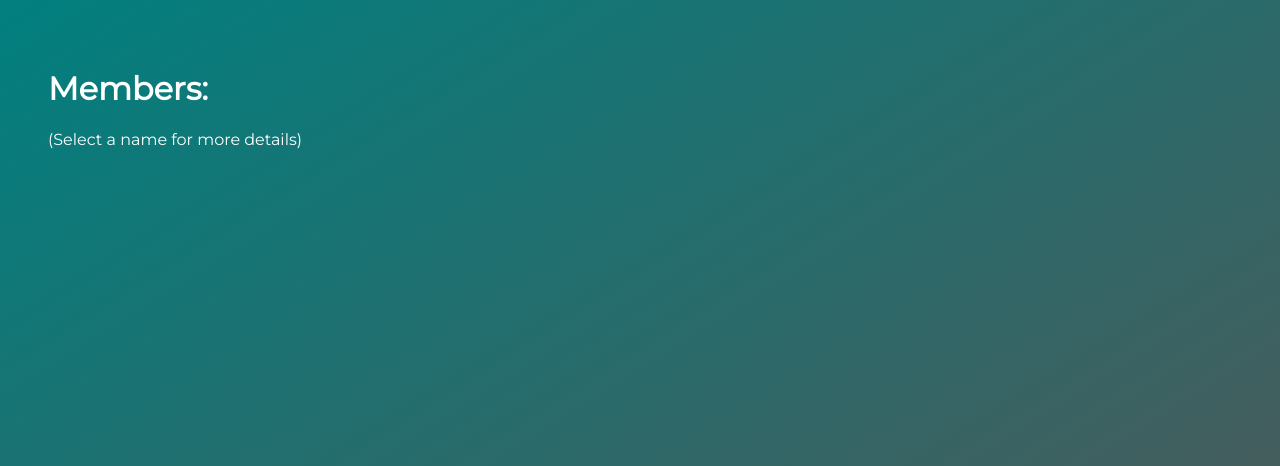
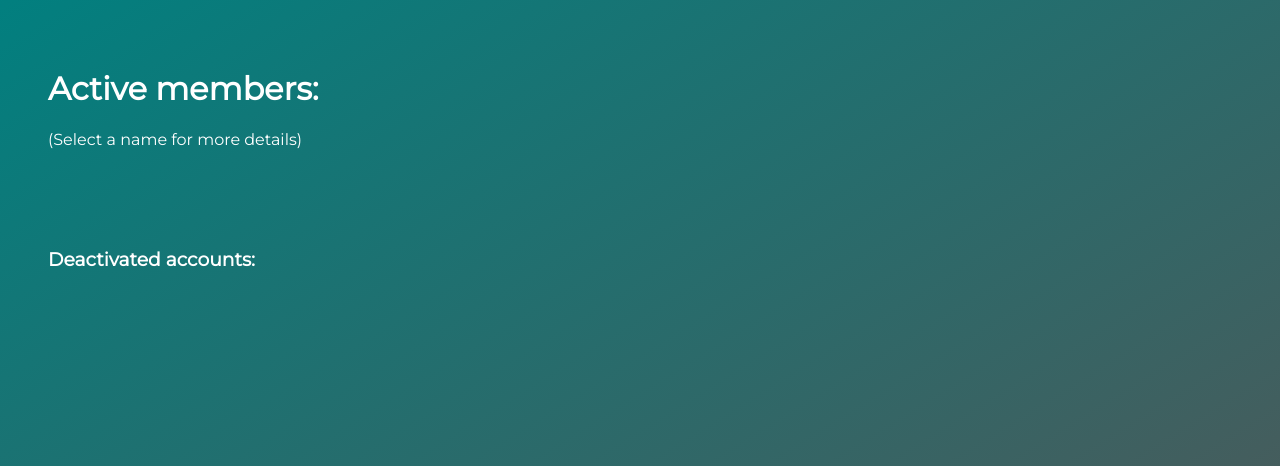
Before and after one commit to AnnaW86/gym_manager, a Flask app: page /members in a window 1280 px wide. Shown: the part 30-496 px from the top of the page. Run offline with Flask 2, Linux system fonts and the light colour scheme; data that the repository does not hold is empty; some libraries are stand-ins or nearby versions.

Commit message:
updated deactivated members to delete existing bookings and stop future bookings, updated membership_types table and class with better naming

```diff
--- a/controllers/gym_classes_controller.py
+++ b/controllers/gym_classes_controller.py
@@ -40,11 +40,11 @@ def create_class(id):
 @gym_classes_blueprint.route("/gym_classes/<id>")
 def show_gym_class(id):
     gym_class = gym_class_repository.select(id)
+    number_of_attendees = member_repository.find_number_of_attendees(id)
     attendees = member_repository.select_all_by_gym_class(id)
     availability = gym_class.check_availability()
-    members =  member_repository.select_all()
+    members =  member_repository.select_all_active()
     unbooked_members = []
     enrolled_members = member_repository.select_all_by_gym_class(id)
     gym_class.check_members_existing_booking(members, enrolled_members, unbooked_members)
-    # number_of_classes_scheduled = gym_class_repository.find_number_of_classes_scheduled(id)
-    return render_template("gym_classes/show.html", gym_class = gym_class, attendees = attendees, availability = availability, unbooked_members = unbooked_members, class_types = class_type_repository.select_all() )
+    return render_template("gym_classes/show.html", gym_class = gym_class, number_of_attendees = number_of_attendees, attendees = attendees, availability = availability, unbooked_members = unbooked_members, class_types = class_type_repository.select_all() )
--- a/controllers/members_controller.py
+++ b/controllers/members_controller.py
@@ -2,15 +2,16 @@ from zoneinfo import available_timezones
 from flask import Blueprint, render_template, request, redirect
 
 from models.member import Member
-from repositories import member_repository, gym_class_repository, class_type_repository
+from repositories import member_repository, gym_class_repository, class_type_repository, membership_type_repository, booking_repository
 
 members_blueprint = Blueprint("members", __name__)
 
 # INDEX
 @members_blueprint.route("/members")
 def members():
-    members = member_repository.select_all()
-    return render_template("members/index.html", members = members, class_types = class_type_repository.select_all())
+    active_members = member_repository.select_all_active()
+    deactivated_members = member_repository.select_all_by_deactivated()
+    return render_template("members/index.html", active_members = active_members, deactivated_members = deactivated_members, class_types = class_type_repository.select_all())
 
 # NEW
 @members_blueprint.route("/members/new")
@@ -39,8 +40,9 @@ def show_member(id):
         if gym_class.check_availability() > 0:
             available_classes.append(gym_class)
     bookable_classes = []
+    number_of_bookings = member_repository.find_number_of_bookings(id)
     member.check_existing_booking(enrolled_gym_classes, available_classes, bookable_classes)
-    return render_template("members/show.html", member = member, enrolled_gym_classes = enrolled_gym_classes, bookable_classes = bookable_classes, class_types = class_type_repository.select_all())
+    return render_template("members/show.html", member = member, enrolled_gym_classes = enrolled_gym_classes, bookable_classes = bookable_classes, number_of_bookings = number_of_bookings, class_types = class_type_repository.select_all())
 
 # EDIT
 @members_blueprint.route("/members/<id>/edit")
@@ -54,9 +56,14 @@ def update_member(id):
     first_name = request.form['first_name']
     last_name = request.form['last_name']
     membership_number = request.form['membership_number']
-    member = Member(first_name, last_name, membership_number, id)
+    membership_type_title = request.form['membership_type']
+    membership_type = membership_type_repository.select_from_type(membership_type_title)
+    active_status_feedback = request.form['account_status']
+    if active_status_feedback == 'deactivated':
+        active_status = False
+        booking_repository.delete_all_by_member_id(id)
+    if active_status_feedback == 'active':
+        active_status = True
+    member = Member(first_name, last_name, membership_number, membership_type, active_status, id)
     member_repository.update(member)
-    return render_template("members/show.html", member = member, class_types = class_type_repository.select_all())
-
-# CLASS USERS' SHOW
-# @members_blueprint.route("/gym_classes/<id>")
+    return redirect(f"/members/{id}")
--- a/db/gym_manager.sql
+++ b/db/gym_manager.sql
@@ -9,7 +9,7 @@ DROP TABLE IF EXISTS membership_types;
 
 CREATE TABLE membership_types (
     id SERIAL PRIMARY KEY,
-    membership_type VARCHAR(255)
+    title VARCHAR(255)
 );
 
 CREATE TABLE members (
@@ -41,7 +41,7 @@ CREATE TABLE start_times (
 CREATE TABLE gym_classes (
     id SERIAL PRIMARY KEY,
     class_type_id INT REFERENCES class_types(id),
-    start_time_id VARCHAR,
+    start_time_id INT REFERENCES start_times(id),
     duration INT,
     location_id INT REFERENCES locations(id),
     capacity INT
--- a/models/gym_class.py
+++ b/models/gym_class.py
@@ -1,4 +1,4 @@
-# from repositories import gym_class_repository, start_time_repository
+from repositories import gym_class_repository, start_time_repository
 
 class GymClass:
     def __init__(self, class_type, start_time, duration, location, capacity, id=None):
--- a/models/membership_type.py
+++ b/models/membership_type.py
@@ -1,4 +1,4 @@
 class MembershipType:
-    def __init__(self, membership_type, id=None):
-        self.membership_type = membership_type
+    def __init__(self, title, id=None):
+        self.title = title
         self.id = id
--- a/repositories/booking_repository.py
+++ b/repositories/booking_repository.py
@@ -35,3 +35,8 @@ def select_all():
         booking = Booking(member, gym_class, row['id'])
         bookings.append(booking)
     return bookings
+
+def delete_all_by_member_id(id):
+    sql =  "DELETE FROM bookings WHERE member_id = %s"
+    values = [id]
+    run_sql(sql, values)
--- a/repositories/member_repository.py
+++ b/repositories/member_repository.py
@@ -1,5 +1,6 @@
 from db.run_sql import run_sql
 from models.member import Member
+from repositories import membership_type_repository
 
 def save(member):
     sql = """
@@ -24,17 +25,47 @@ def select_all():
     """
     results = run_sql(sql)
     for row in results:
-        member = Member(row['first_name'], row['last_name'], row['membership_number'], row['membership_type'], row['active_status'], row['id'])
+        membership_type = membership_type_repository.select(row['membership_type_id'])
+        member = Member(row['first_name'], row['last_name'], row['membership_number'], membership_type, row['active_status'], row['id'])
         members.append(member)
     return members
+
+def select_all_active():
+    members = []
+    sql = """
+        SELECT * FROM members
+        WHERE active_status = True
+        ORDER BY last_name
+    """
+    results = run_sql(sql)
+    for row in results:
+        membership_type = membership_type_repository.select(row['membership_type_id'])
+        member = Member(row['first_name'], row['last_name'], row['membership_number'], membership_type, row['active_status'], row['id'])
+        members.append(member)
+    return members
+
+def select_all_by_deactivated():
+    members = []
+    sql = """
+        SELECT * FROM members
+        WHERE active_status = False
+        ORDER BY last_name
+    """
+    results = run_sql(sql)
+    for row in results:
+        membership_type = membership_type_repository.select(row['membership_type_id'])
+        member = Member(row['first_name'], row['last_name'], row['membership_number'], membership_type, row['active_status'], row['id'])
+        members.append(member)
+    return members
+
 
 def update(member):
     sql = """
         UPDATE members
-        SET (first_name, last_name, membership_number) = (%s, %s, %s)
+        SET (first_name, last_name, membership_number, membership_type_id, active_status) = (%s, %s, %s, %s, %s)
         WHERE id = %s
     """
-    values = [member.first_name, member.last_name, member.membership_number, member.id]
+    values = [member.first_name, member.last_name, member.membership_number, member.membership_type.id, member.active_status, member.id]
     run_sql(sql, values)
 
 def select(id):
@@ -47,7 +78,8 @@ def select(id):
     result = run_sql(sql, values)[0]
 
     if result is not None:
-        member = Member(result['first_name'], result['last_name'], result['membership_number'], result['id'])
+        membership_type = membership_type_repository.select(result['membership_type_id'])
+        member = Member(result['first_name'], result['last_name'], result['membership_number'], membership_type, result['active_status'], result['id'])
     return member
 
 def select_all_by_gym_class(id):
@@ -63,6 +95,29 @@ def select_all_by_gym_class(id):
     values = [id]
     results = run_sql(sql, values)
     for row in results:
-        member = Member(row['first_name'], row['last_name'], row['membership_number'], row['id'])
+        membership_type = membership_type_repository.select(row['membership_type_id'])
+        member = Member(row['first_name'], row['last_name'], row['membership_number'], membership_type, row['active_status'], row['id'])
         members.append(member)
     return members
+
+def find_number_of_attendees(id):
+    sql = """
+        SELECT COUNT(*)
+        FROM members
+        INNER JOIN bookings
+        ON bookings.member_id = members.id
+        WHERE bookings.gym_class_id = %s
+    """
+    values = [id]
+    number_of_attendees = run_sql(sql, values)[0]['count']
+    return number_of_attendees
+
+
+def find_number_of_bookings(id):
+    sql = """
+        SELECT COUNT(*) FROM bookings
+        WHERE member_id = %s
+    """
+    values = [id]
+    number_of_bookings = run_sql(sql, values)[0]['count']
+    return number_of_bookings
--- a/static/style.css
+++ b/static/style.css
@@ -3,9 +3,7 @@ body {
     font-size: 16px;
     background-color: teal;
     background-image: linear-gradient(to bottom right, teal, #555555);
-    /* background-image: linear-gradient(to bottom right, #79031D, red); */
     background-repeat: no-repeat;
-    /* rgb(199, 10, 10) */
     margin: 0px;
     color: white;
     min-height: 100vh;
@@ -141,11 +139,28 @@ body > div > section > section {
 .list {
     display: flex;
     justify-content: space-between;
-    /* align-items: baseline; */
 }
-.list p {
+.member_list {
+    display: flex;
+    width: 80%;
+    margin-bottom: 4em;
+}
+.member_list > div {
+    min-width: 300px;
+    margin-right: 2em;
+}
+.member_list ul {
+    margin-top: 30px;
+}
+
+.list h1 {
     margin: 0px;
 }
+
+.list > div {
+    margin-right: 2em;
+}
+
 .list ul {
     display: flex;
     flex-direction: column;
@@ -153,6 +168,7 @@ body > div > section > section {
 }
 .list li {
     background-color: transparent;
+    padding: 1px;
 }
 
 .additional_info {
@@ -161,6 +177,14 @@ body > div > section > section {
 }
 .additional_info .title {
     margin-right: 5em;
+}
+
+#add_booking {
+    display: block;
+    margin-top: 2em;
+}
+#add_booking * {
+    margin-top: 1em;
 }
 
 body > div > section > section > form > div {
--- a/templates/members/index.html
+++ b/templates/members/index.html
@@ -2,14 +2,25 @@
 
 {% block content %}
 
-<div class="list">
+<div class="member_list">
     <div>
-        <h1>Members:</h1>
+        <h1>Active members:</h1>
         <p>(Select a name for more details)</p>
 
     </div>
     <ul id = "member_list">
-        {% for member in members %}
+        {% for member in active_members %}
+        <li><a href="/members/{{ member.id }}">{{ member.get_full_name() }}</a></li>
+        {% endfor %}
+    </ul>
+
+</div>
+<div class="member_list">
+    <div>
+        <h3>Deactivated accounts:</h1>
+    </div>
+    <ul id = "member_list">
+        {% for member in deactivated_members %}
         <li><a href="/members/{{ member.id }}">{{ member.get_full_name() }}</a></li>
         {% endfor %}
     </ul>
```
Also changed, not shown: repositories/membership_type_repository.py (+26 -2 lines), templates/gym_classes/show.html (+13 -3 lines), templates/members/edit.html (+36 -0 lines), templates/members/show.html (+17 -1 lines).
